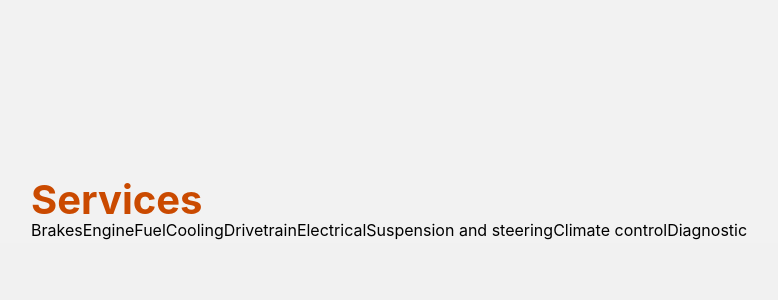
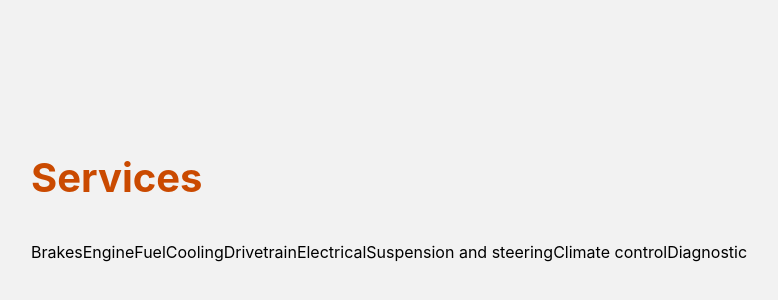
Before and after one commit to HypernovaTX/DFWMobileRepair, a React (Create React App) app in the folder DFW-Mobile/: page / in a window 1280 px wide. Shown: the part 1790-2090 px from the top of the page, without its empty margins (129-907 px from the left). Built offline with nearby package versions, Linux system fonts and the light colour scheme.

Commit message:
Tabs are polished

```diff
--- a/DFW-Mobile/src/components/template.tsx
+++ b/DFW-Mobile/src/components/template.tsx
@@ -113,7 +113,9 @@ export default class Template extends React.Component<Props, State> {
         return(
             <>
                 <div key='service_selector' className='service-selector'>
-                    {topBar}
+                    <div key='service_selector_inner' className='service-selector-inner'>
+                        {topBar}
+                    </div>
                 </div>
             </>
         );
--- a/DFW-Mobile/src/index.css
+++ b/DFW-Mobile/src/index.css
@@ -114,18 +114,30 @@ code {
     background: rgba(255,255,255,0.2);
   }
 
+  .service-selector {
+    height: 4em;
+    position: relative;
+  }
+  .service-selector-inner {
+    position: absolute;
+    bottom: 0px;
+  }
+
   .serviceBlock {
     display: inline-block;
     margin: 2px;
-    color: #000;
-    background: #FFF;
+    color: #FFF;
+    background: #333;
     padding: 8px 12px;
+    line-height: 1em;
+    border-top: 0 solid rgb(202, 74, 0);
     transition: 200ms linear all;
     user-select: none;
   }
   .serviceBlock:hover {
-    color: #333;
-    background: #E8E8E8;
+    color: #CCC;
+    background: #555;
+    border-top: 4px solid rgb(202, 74, 0);
     padding-top: 12px;
   }
 }
```
